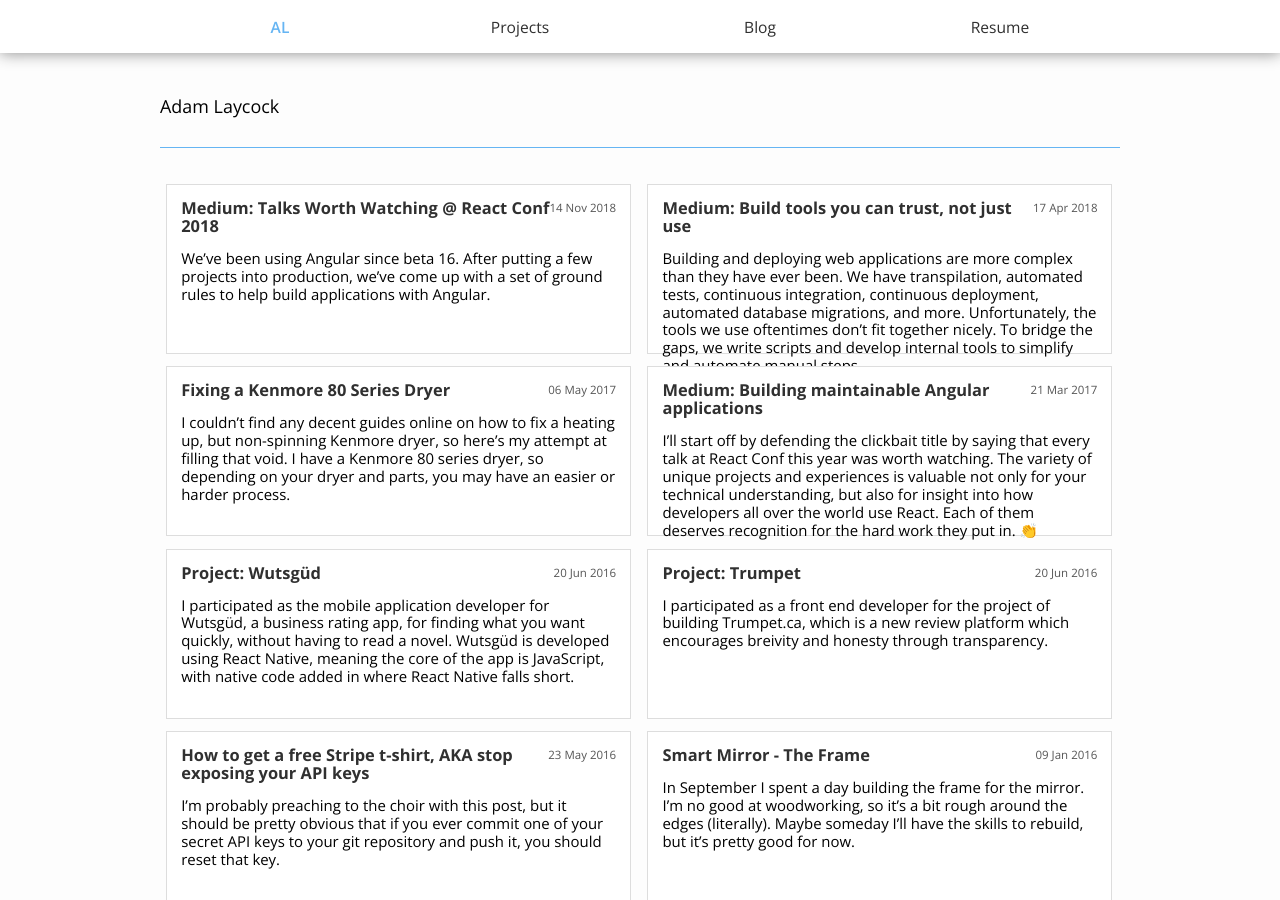
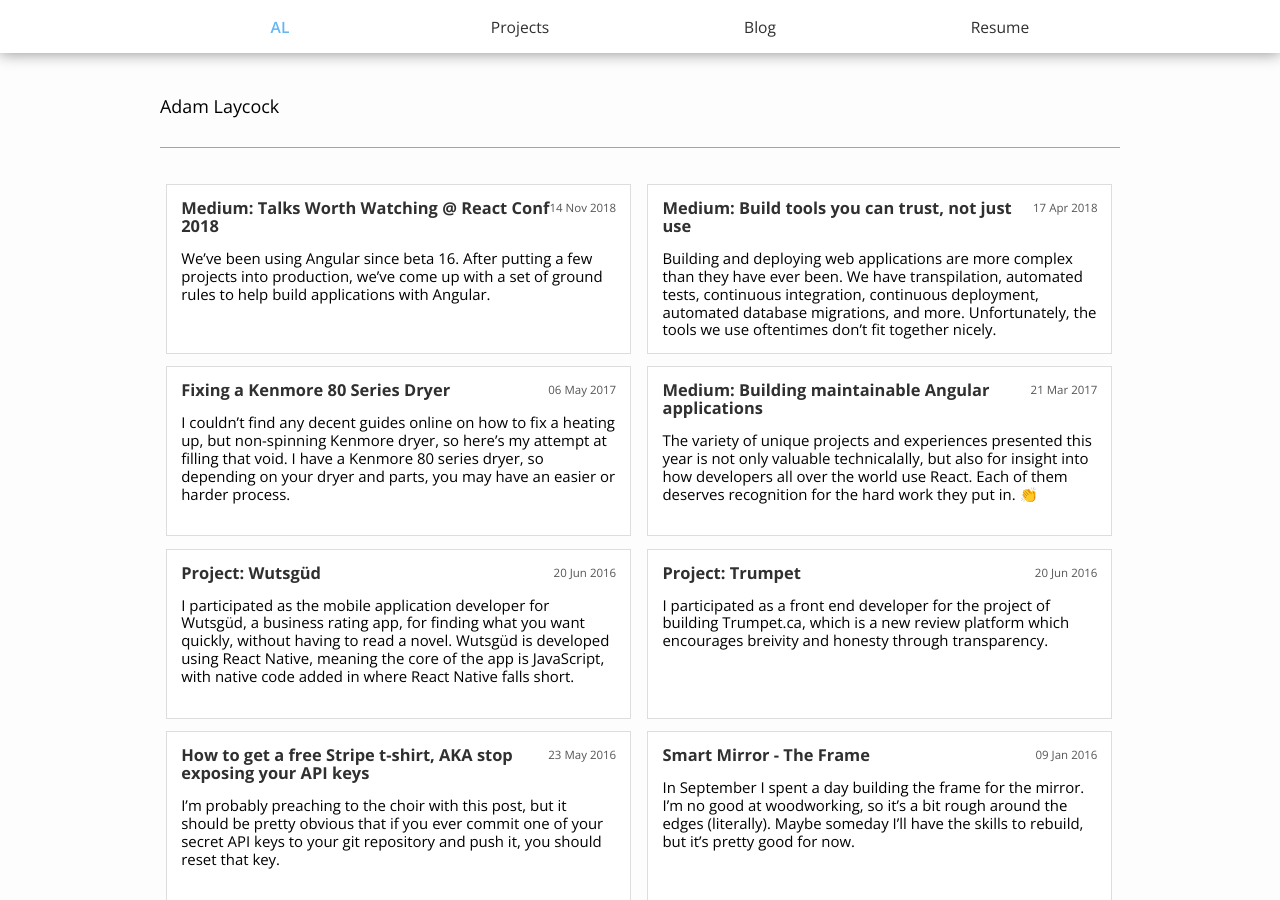
Before and after one commit to alaycock/alaycock.github.io-archive, a Jekyll site: the page built from index.html, in a window 1280 px wide and 900 px high. Built offline with Jekyll 4.4.1, drawn with Linux system fonts in a browser that asks for light colours.

Commit message:
Layout issue again

```diff
--- a/_posts/blog/2017-03-21-Building-maintainable-Angular-applications.markdown
+++ b/_posts/blog/2017-03-21-Building-maintainable-Angular-applications.markdown
@@ -5,6 +5,6 @@ date: 2017-03-21 12:00:00
 categories: blog
 ---
 
-I’ll start off by defending the clickbait title by saying that every talk at React Conf this year was worth watching. The variety of unique projects and experiences is valuable not only for your technical understanding, but also for insight into how developers all over the world use React. Each of them deserves recognition for the hard work they put in. 👏
+The variety of unique projects and experiences presented this year is not only valuable technicalally, but also for insight into how developers all over the world use React. Each of them deserves recognition for the hard work they put in. 👏
 
 [Read the full blog post on my medium account.](https://medium.com/curated-by-versett/building-maintainable-angular-2-applications-5b9ec4b463a1)
--- a/_posts/blog/2018-04-17-Build-tools-you-can-trust-not-just-use.markdown
+++ b/_posts/blog/2018-04-17-Build-tools-you-can-trust-not-just-use.markdown
@@ -5,6 +5,6 @@ date: 2018-04-17 12:00:00
 categories: blog
 ---
 
-Building and deploying web applications are more complex than they have ever been. We have transpilation, automated tests, continuous integration, continuous deployment, automated database migrations, and more. Unfortunately, the tools we use oftentimes don’t fit together nicely. To bridge the gaps, we write scripts and develop internal tools to simplify and automate manual steps.
+Building and deploying web applications are more complex than they have ever been. We have transpilation, automated tests, continuous integration, continuous deployment, automated database migrations, and more. Unfortunately, the tools we use oftentimes don’t fit together nicely.
 
 [Read the full blog post on my medium account.](https://medium.com/curated-by-versett/build-tools-you-can-trust-not-just-use-c1f0662d1f59)
```
